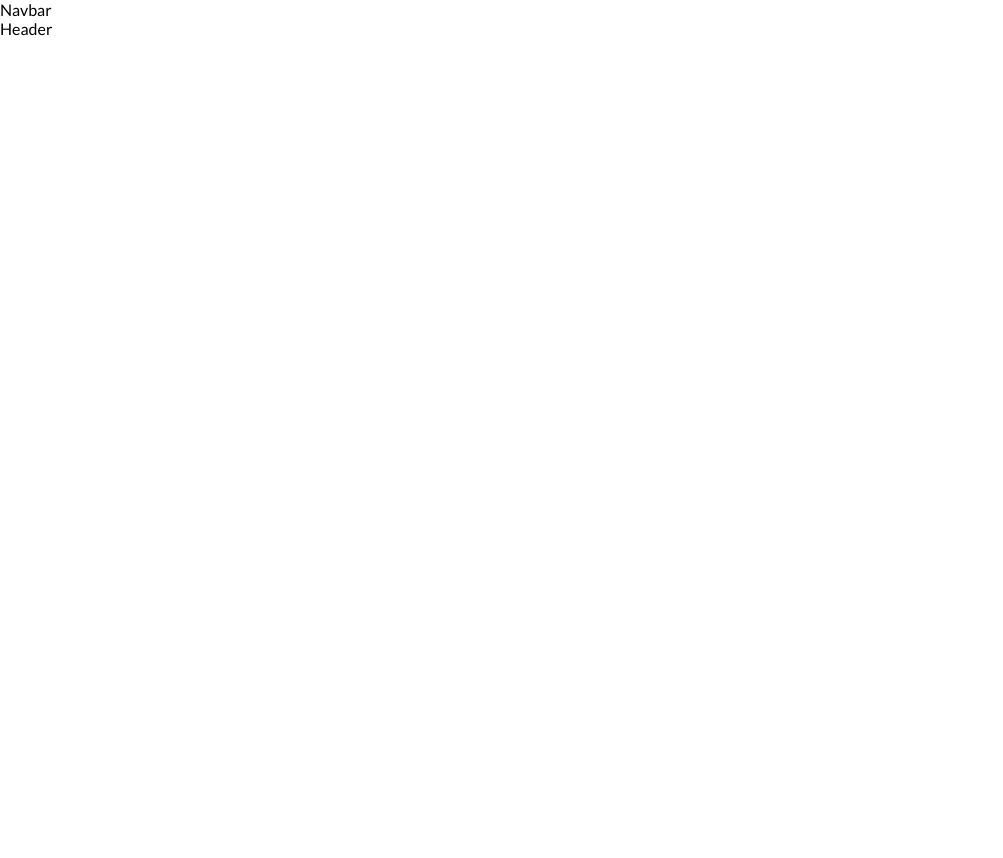
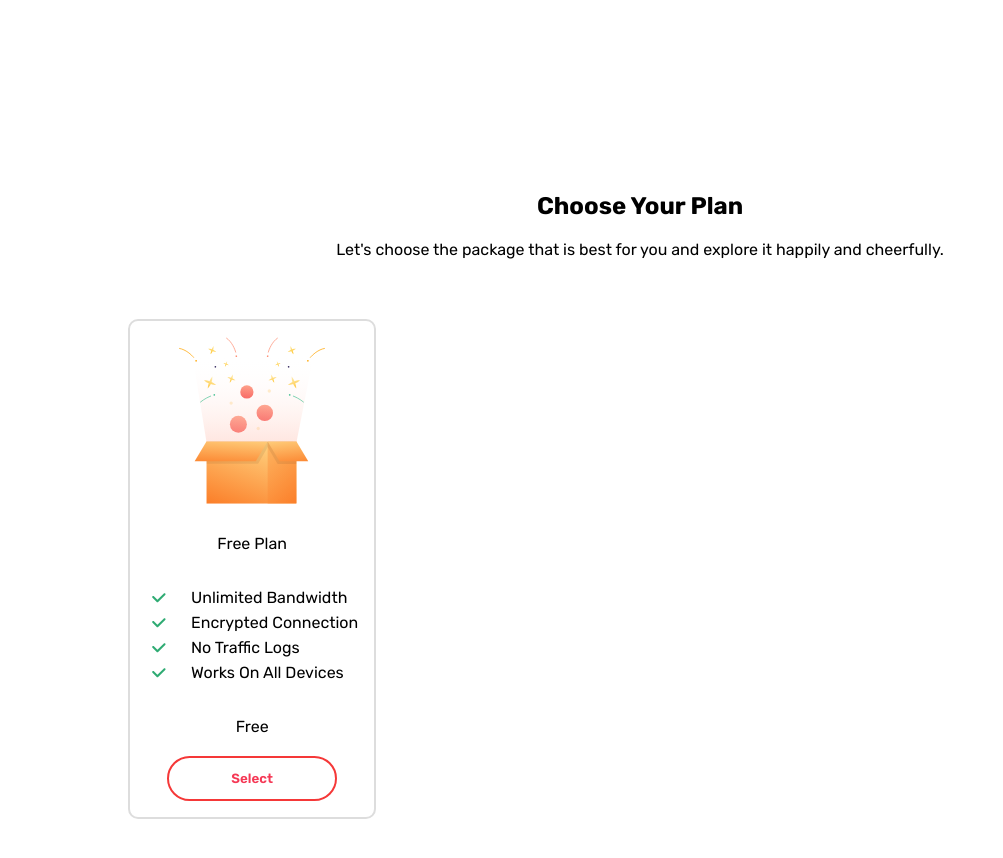
Before and after one commit to vivekbhatt07/LearnGit, a plain HTML site: page index.html in a window 1280 px wide. Shown: the whole page, without its empty margins (0-1003 px from the left). Before the commit the page ends 800 px from the top, so only its background shows below. Drawn offline with Linux system fonts and the light colour scheme.

Commit message:
Add Select Card Section

```diff
--- a/index.html
+++ b/index.html
@@ -8,11 +8,49 @@
     <link rel="stylesheet" href="./style.css" />
   </head>
   <body>
-    <nav>Navbar</nav>
-    <header>Header</header>
+    <nav></nav>
+    <header></header>
     <main>
       <section></section>
-      <section></section>
+      <section class="select-card-section">
+        <div class="select-card-head">
+          <h2>Choose Your Plan</h2>
+          <p>
+            Let's choose the package that is best for you and explore it happily
+            and cheerfully.
+          </p>
+        </div>
+        <div class="select-card-body">
+          <div class="select-card-item">
+            <div class="select-card-item-media">
+              <img src="./Assets/selectCard/box.svg" alt="box" />
+              <span class="select-card-item-title">Free Plan</span>
+            </div>
+            <ul class="select-card-item-list">
+              <li>
+                <img src="./Assets/selectCard/greenTick.svg" />
+                <span>Unlimited Bandwidth</span>
+              </li>
+              <li>
+                <img src="./Assets/selectCard/greenTick.svg" />
+                <span>Encrypted Connection</span>
+              </li>
+              <li>
+                <img src="./Assets/selectCard/greenTick.svg" />
+                <span>No Traffic Logs</span>
+              </li>
+              <li>
+                <img src="./Assets/selectCard/greenTick.svg" />
+                <span>Works On All Devices</span>
+              </li>
+            </ul>
+            <div class="select-card-item-price">
+              <span>Free</span>
+              <button class="select-card-item-btn">Select</button>
+            </div>
+          </div>
+        </div>
+      </section>
     </main>
     <footer></footer>
   </body>
--- a/style.css
+++ b/style.css
@@ -1,4 +1,4 @@
-@import url("https://fonts.googleapis.com/css2?family=Lato:ital,wght@0,100;0,300;0,400;0,700;0,900;1,100;1,300;1,400;1,700;1,900&display=swap");
+@import url("https://fonts.googleapis.com/css2?family=Rubik:ital,wght@0,300;0,400;0,500;0,600;0,700;0,800;0,900;1,300;1,400;1,500;1,600;1,700;1,800;1,900&display=swap");
 
 :root {
   --primary-red: #f53838;
@@ -7,8 +7,11 @@
   --primary-gray: #4f5665;
   --secondary-gray: #ddd;
   --tertiary-gray: #f6f6f6;
-  --border-radius: 10px;
+  --pure-white: #fff;
+  --pure-black: #000;
+  --card-border-radius: 10px;
   --border-width: 2px;
+  --btn-border-radius: 50px;
 }
 
 *,
@@ -24,7 +27,84 @@ html {
 }
 
 body {
-  font-family: "Lato", sans-serif;
+  font-family: "Rubik", sans-serif;
   font-size: 1.6rem;
   font-weight: 400;
 }
+
+section {
+  padding: 5vw 10vw;
+}
+
+/* Select Card Section */
+
+.select-card-section {
+  display: flex;
+  flex-direction: column;
+  gap: 60px;
+}
+
+.select-card-head {
+  display: flex;
+  flex-direction: column;
+  align-items: center;
+  gap: 20px;
+}
+
+.select-card-body {
+  display: flex;
+  flex-flow: row wrap;
+}
+
+.select-card-item {
+  display: flex;
+  flex-direction: column;
+  gap: 32px;
+  padding: 16px;
+  border: var(--border-width) solid var(--secondary-gray);
+  border-radius: var(--card-border-radius);
+  transition-property: border;
+  transition-duration: 0.5s;
+  transition-timing-function: ease-in-out;
+}
+
+.select-card-item:hover {
+  border: var(--border-width) solid var(--primary-red);
+}
+
+.select-card-item-media {
+  display: flex;
+  flex-direction: column;
+  align-items: center;
+  gap: 30px;
+}
+
+.select-card-item-list {
+  display: flex;
+  flex-direction: column;
+  list-style: none;
+}
+
+.select-card-item-list li {
+  display: flex;
+  align-items: center;
+  gap: 20px;
+}
+
+.select-card-item-price {
+  display: flex;
+  flex-direction: column;
+  align-items: center;
+  gap: 20px;
+}
+
+.select-card-item-btn {
+  padding: 13px 62px;
+  border-radius: var(--btn-border-radius);
+  border: var(--border-width) solid var(--primary-red);
+  font-family: inherit;
+  font-weight: 600;
+  color: var(--secondary-red);
+  background-color: var(--pure-white);
+  cursor: pointer;
+}
```
Also changed, not shown: Assets/selectCard/box.svg (added), Assets/selectCard/greenTick.svg (added).
